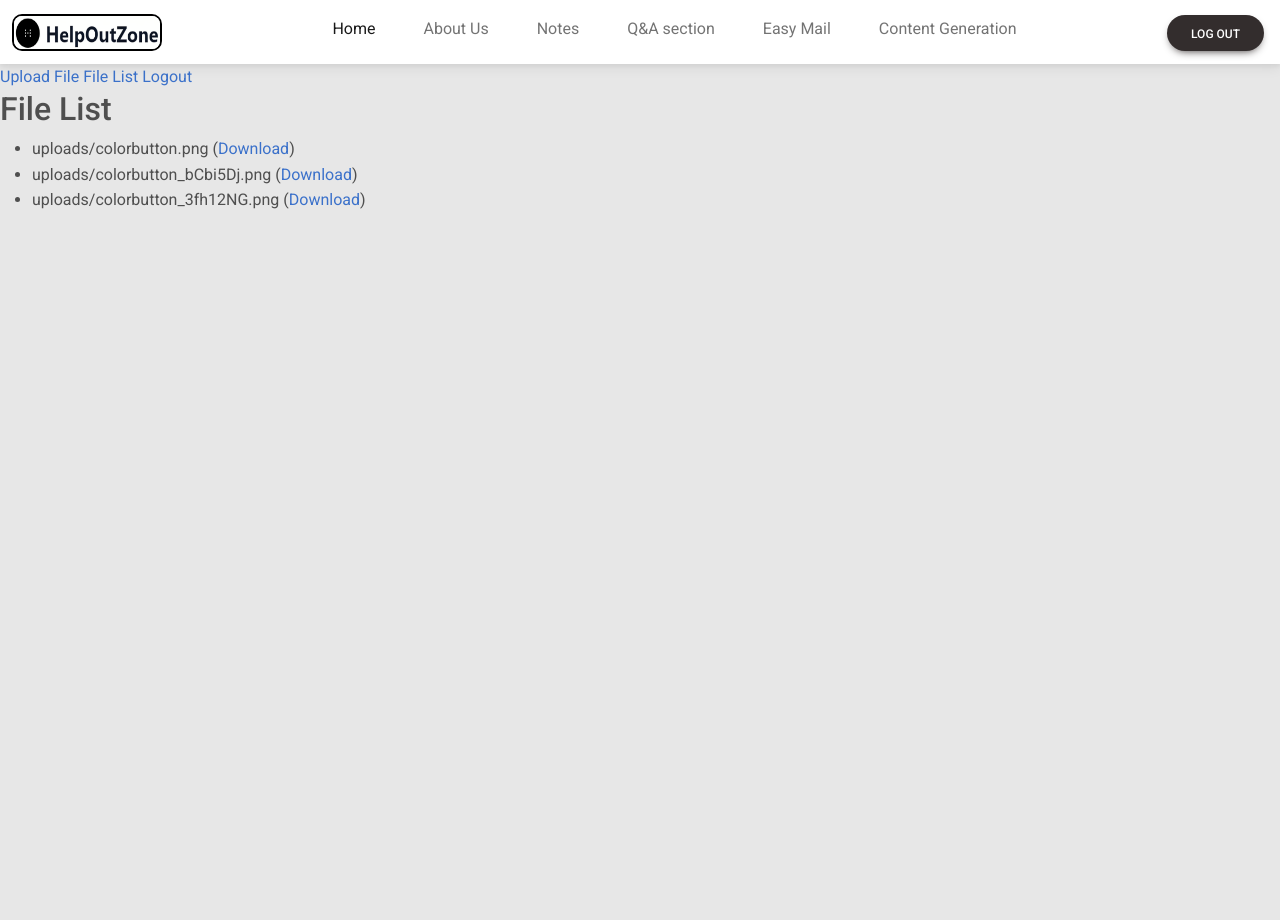
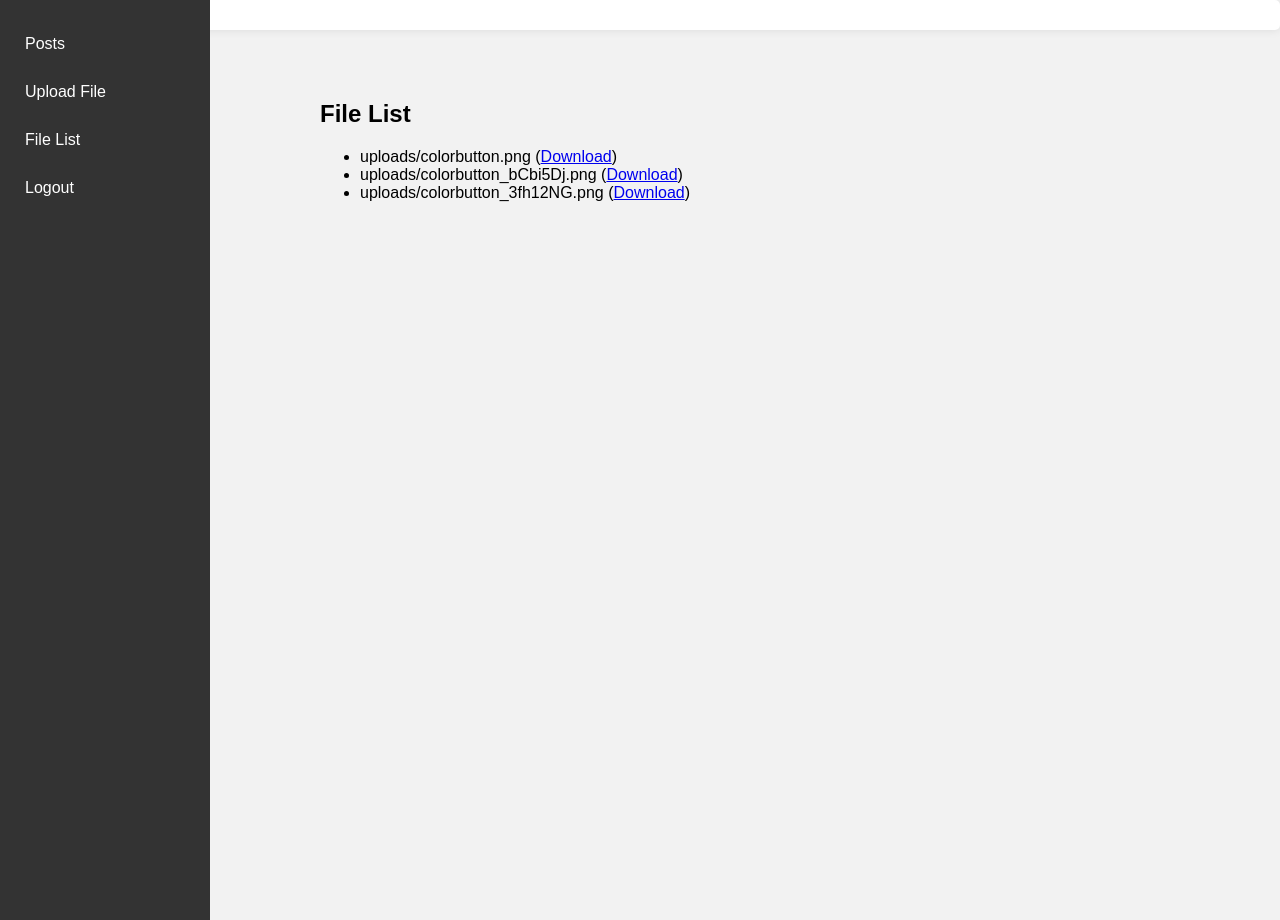
Before and after one commit to subhasish7077/HelpOutZone, a Django app: page /files/ in a window 1280 px wide. Run offline with Django 4.2, Linux system fonts and the light colour scheme; a user stored in the database is signed in; data comes from the database, SQL or seed files in the repository; both versions use the stored data as it was after the commit; some libraries are stand-ins or nearby versions.

Commit message:
notes updated

```diff
--- a/notes/templates/file_list.html
+++ b/notes/templates/file_list.html
@@ -1,8 +1,6 @@
-<!-- file_list.html -->
-{% extends 'base.html' %}
-
+{% extends 'nav2.html' %}
 {% block body %}
-{% include 'nav2.html' %}
+<div class="container">
   <h2>File List</h2>
   <ul>
     {% for file in files %}
@@ -12,4 +10,5 @@
       </li>
     {% endfor %}
   </ul>
+</div>
 {% endblock body %}
--- a/notes/templates/nav2.html
+++ b/notes/templates/nav2.html
@@ -1,11 +1,97 @@
+<!--
+        <nav>
 
-        <nav>
             {% if user.is_authenticated %}
                 <a href="{% url 'notes:upload_file' %}">Upload File</a>
                 <a href="{% url 'notes:file_list' %}">File List</a>
                 <a href="{% url 'authuser:logout' %}">Logout</a>
             {% else %}
                 <a href="{% url 'authuser:login' %}">Login</a>
-                <a href="{% url 'authuse:register' %}">Register</a>
+                <a href="{% url 'authuser:register' %}">Register</a>
             {% endif %}
         </nav>
+
+-->
+<!DOCTYPE html>
+<html lang="en">
+<head>
+    <meta charset="UTF-8">
+    <meta name="viewport" content="width=device-width, initial-scale=1.0">
+    <style>
+        body {
+            font-family: Arial, sans-serif;
+            margin: 0;
+            padding: 0;
+            background-color: #f2f2f2;
+        }
+
+        .navbar {
+            height: 100%;
+            width: 200px;
+            position: fixed;
+            background-color: #333;
+            padding-top: 20px;
+            padding-left: 10px;
+            color: white;
+        }
+
+        .navbar a {
+            text-decoration: none;
+            color: white;
+            padding: 15px;
+            display: block;
+        }
+
+        .content {
+            margin-left: 220px;
+            padding: 20px;
+        }
+
+        .page {
+            background-color: white;
+            padding: 15px;
+            border-radius: 5px;
+            box-shadow: 0 0 10px rgba(0, 0, 0, 0.1);
+        }
+        body {
+            margin: 0;
+            padding: 0;
+        }
+
+        .container {
+            position: fixed;
+            top: 80px;
+            right: 0;
+            width: 75%;
+            height: calc(100% - 20px);
+            background-color: #f2f2f2;
+            /* Add other styles as needed */
+        }
+
+
+    </style>
+    <title>Vertical Navbar</title>
+</head>
+
+<body>
+    {% include 'nav.html' %}
+<div class="navbar">
+    {% if user.is_authenticated %}
+        <a href="#">Posts</a>
+        <a href="{% url 'notes:upload_file' %}">Upload File</a>
+        <a href="{% url 'notes:file_list' %}">File List</a>
+        <a href="{% url 'authuser:logout' %}">Logout</a>
+    {% else %}
+        <a href="{% url 'authuser:login' %}">Login</a>
+        <a href="{% url 'authuser:register' %}">Register</a>
+    {% endif %}
+
+
+</div>
+<div class="page">
+    {% block body %}
+
+    {% endblock body %}
+</div>
+</body>
+</html>
--- a/notes/templates/upload_file.html
+++ b/notes/templates/upload_file.html
@@ -1,12 +1,13 @@
 <!-- upload_file.html -->
-{% extends 'base.html' %}
+{% extends 'nav2.html' %}
 
 {% block body %}
-{% include 'nav2.html' %}
+<div class="container">
   <h2>Upload File</h2>
   <form method="post" enctype="multipart/form-data">
     {% csrf_token %}
     {{ form.as_p }}
     <button type="submit">Upload</button>
   </form>
+</div>
 {% endblock %}
```
Also changed, not shown: db.sqlite3.
